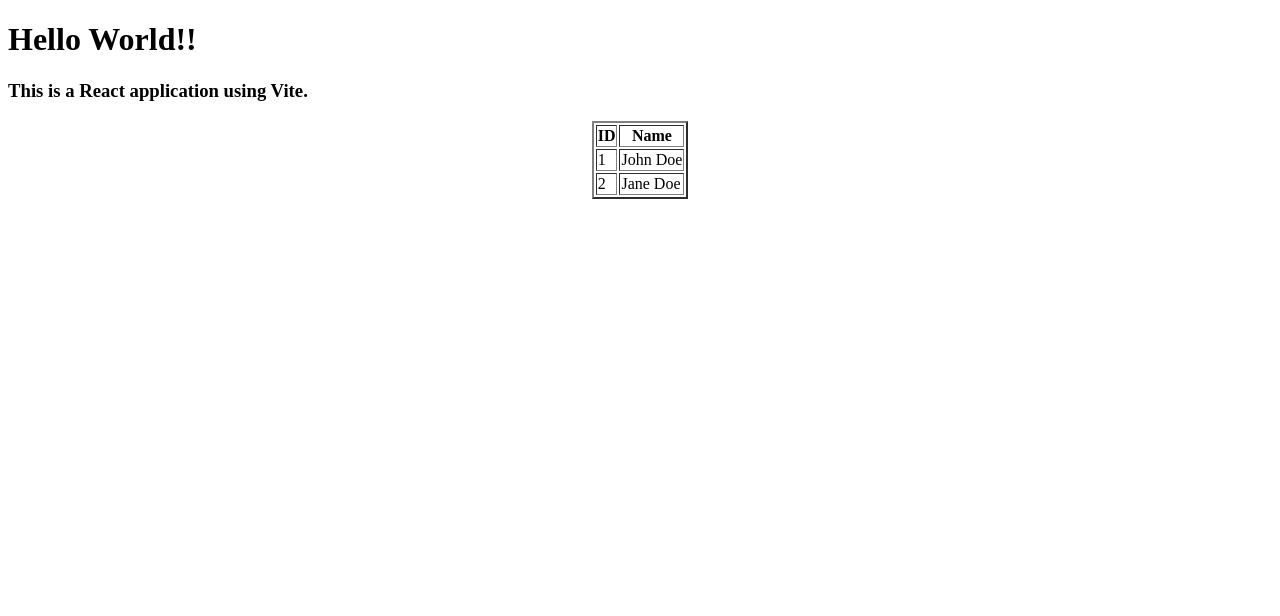
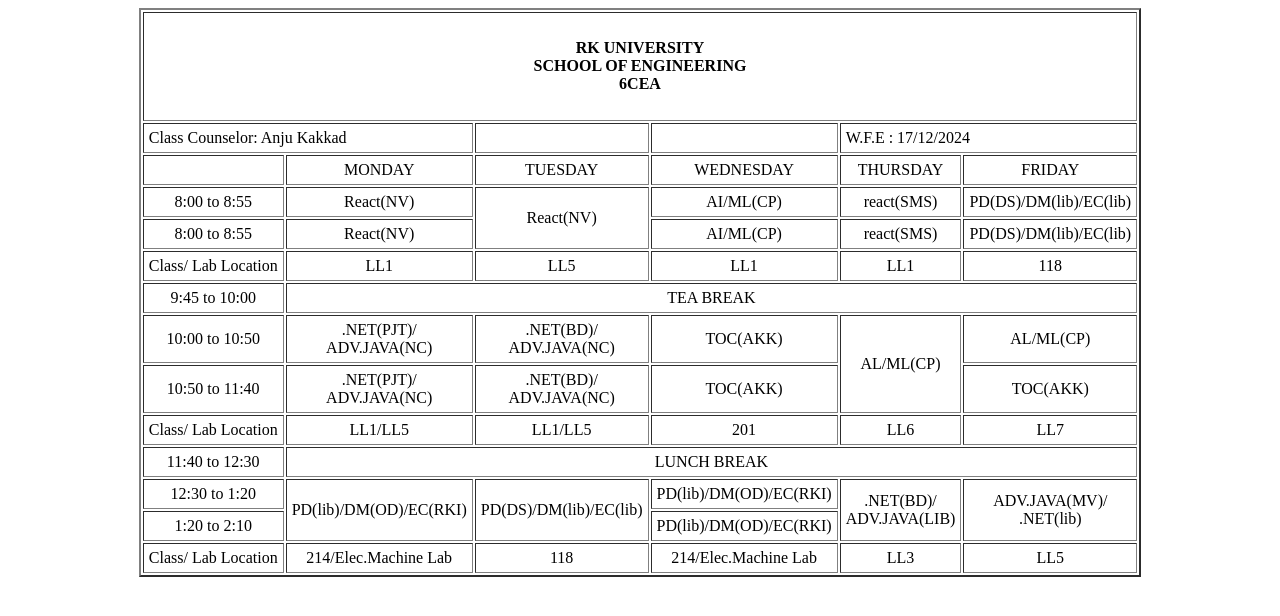
Before and after one commit to Kashish268/react-practise, a React (Vite) app: page / in a window 1280 px wide. Shown: the top 616 px of the page. Built offline with nearby package versions, Linux system fonts and the light colour scheme.

Commit message:
timetable

```diff
--- /dev/null
+++ b/src/24_12/timetable.jsx
@@ -0,0 +1,243 @@
+import * as React from "react";
+// import '../timetable.css';
+class Timetable extends React.Component {
+    render() {
+        return(
+            <div>
+                <center>
+                <table className="table" border="2" cellPadding={5}>
+                    <thead>
+                        <tr>
+                            <th colSpan={6}><h4>
+                                RK UNIVERSITY<br/>
+                                SCHOOL OF ENGINEERING<br/>
+                                6CEA</h4></th>
+
+                        </tr>
+                    </thead>
+                    <tr>
+            <td colSpan={2}>Class Counselor: Anju Kakkad</td>
+            <td></td>
+            <td></td>
+            <td colSpan={2}>W.F.E : 17/12/2024</td>
+                    </tr>
+                    <tr  align="center">
+                        <td>
+                        </td>
+                        <td>
+                            MONDAY
+                        </td>
+                        <td>
+                            TUESDAY
+                        </td>
+                        <td>
+                            WEDNESDAY
+                        </td>
+                        <td>
+                            THURSDAY
+                        </td>
+                        <td>
+                            FRIDAY
+                        </td>
+                    </tr>
+                    <tr   align="center">
+                        <td>
+                            8:00 to 8:55
+                        </td>
+                        <td>
+                            React(NV)
+                        </td>
+                        <td rowSpan={2}>
+                            React(NV)
+                        </td>
+                        <td>
+                            AI/ML(CP)
+                        </td>
+                        <td>
+                            react(SMS)
+                        </td>
+                        <td>
+                            PD(DS)/DM(lib)/EC(lib)
+                        </td>
+                    </tr>
+                    <tr   align="center">
+                        <td>
+                            8:00 to 8:55
+                        </td>
+                        <td>
+                            React(NV)
+                        </td>
+
+                        <td>
+                            AI/ML(CP)
+                        </td>
+                        <td>
+                            react(SMS)
+                        </td>
+                        <td>
+                            PD(DS)/DM(lib)/EC(lib)
+                        </td>
+                    </tr>
+
+                    <tr   align="center">
+                        <td>
+                            Class/ Lab Location
+                        </td>
+                        <td>
+                            LL1
+                        </td>
+
+                        <td>
+                           LL5
+                        </td>
+                        <td>
+                            LL1
+                        </td>
+                        <td>
+                           LL1
+                        </td>
+                        <td>
+                            118
+                        </td>
+                    </tr>
+<tr   align="center">
+    <td>
+        9:45 to 10:00
+    </td>
+    <td colSpan={5} align="center">
+        TEA BREAK
+    </td>
+</tr>
+                    <tr   align="center">
+                        <td>
+                            10:00 to 10:50
+                        </td>
+                        <td>
+                            .NET(PJT)/<br/>
+                            ADV.JAVA(NC)
+                        </td>
+
+                        <td>
+                        .NET(BD)/<br/>
+                        ADV.JAVA(NC)
+                        </td>
+                        <td>
+                            TOC(AKK)
+                        </td>
+                        <td rowSpan={2}>
+                           AL/ML(CP)
+                        </td>
+                        <td>
+                            AL/ML(CP)
+                        </td>
+                    </tr>
+                    <tr   align="center">
+                        <td>
+                            10:50 to 11:40
+                        </td>
+                        <td>
+                            .NET(PJT)/<br/>
+                            ADV.JAVA(NC)
+                        </td>
+
+                        <td>
+                        .NET(BD)/<br/>
+                        ADV.JAVA(NC)
+                        </td>
+                        <td>
+                            TOC(AKK)
+                        </td>
+
+                        <td>
+                            TOC(AKK)
+                        </td>
+                    </tr>
+                    <tr   align="center">
+                        <td>
+                            Class/ Lab Location
+                        </td>
+                        <td>
+                            LL1/LL5
+                        </td>
+
+                        <td>
+                        LL1/LL5
+                        </td>
+                        <td>
+                            201
+                        </td>
+                        <td>
+                           LL6
+                        </td>
+                        <td>
+                            LL7
+                        </td>
+                    </tr>
+                    <tr   align="center">
+    <td>
+    11:40 to 12:30
+    </td>
+    <td colSpan={5} align="center">
+        LUNCH BREAK
+    </td>
+</tr>
+<tr   align="center">
+                        <td>
+                            12:30 to 1:20
+                        </td>
+                        <td  rowSpan={2}>
+                        PD(lib)/DM(OD)/EC(RKI)
+                        </td>
+
+                        <td rowSpan={2}>
+                        PD(DS)/DM(lib)/EC(lib)
+                        </td>
+                        <td>
+                        PD(lib)/DM(OD)/EC(RKI)
+                        </td>
+                        <td rowSpan={2}>
+                          .NET(BD)/
+                          <br/>ADV.JAVA(LIB)
+                        </td>
+                        <td rowSpan={2}>
+                           ADV.JAVA(MV)/<br/>.NET(lib)
+
+                        </td>
+                    </tr>
+                    <tr   align="center">
+    <td>
+        1:20 to 2:10
+    </td>
+    <td>
+    PD(lib)/DM(OD)/EC(RKI)
+    </td>
+</tr>
+<tr   align="center">
+                        <td>
+                            Class/ Lab Location
+                        </td>
+                        <td>
+                            214/Elec.Machine Lab
+                        </td>
+
+                        <td>
+                           118
+                        </td>
+                        <td>
+                            214/Elec.Machine Lab
+                        </td>
+                        <td>
+                           LL3
+                        </td>
+                        <td>
+                            LL5
+                        </td>
+                    </tr>
+
+                </table>
+                </center>
+            </div>
+        );
+    }
+};
+export default Timetable;
--- a/src/main.jsx
+++ b/src/main.jsx
@@ -1,11 +1,12 @@
 import { StrictMode } from 'react'
 import { createRoot } from 'react-dom/client'
+import Timetable from './24_12/timetable'
 // import './index.css'
 // import App from './App.jsx'
 
 createRoot(document.getElementById('root')).render(
   <StrictMode>
-    <h1>
+    {/* <h1>
     Hello World!!</h1>
     <h3>
     <p>
@@ -31,6 +32,7 @@ createRoot(document.getElementById('root')).render(
         </tr>
       </tbody>
     </table>
-    </center>
+    </center> */}
+    <Timetable/>
   </StrictMode>,
 )
```
Also changed, not shown: src/24_12/component3.jsx (added).
